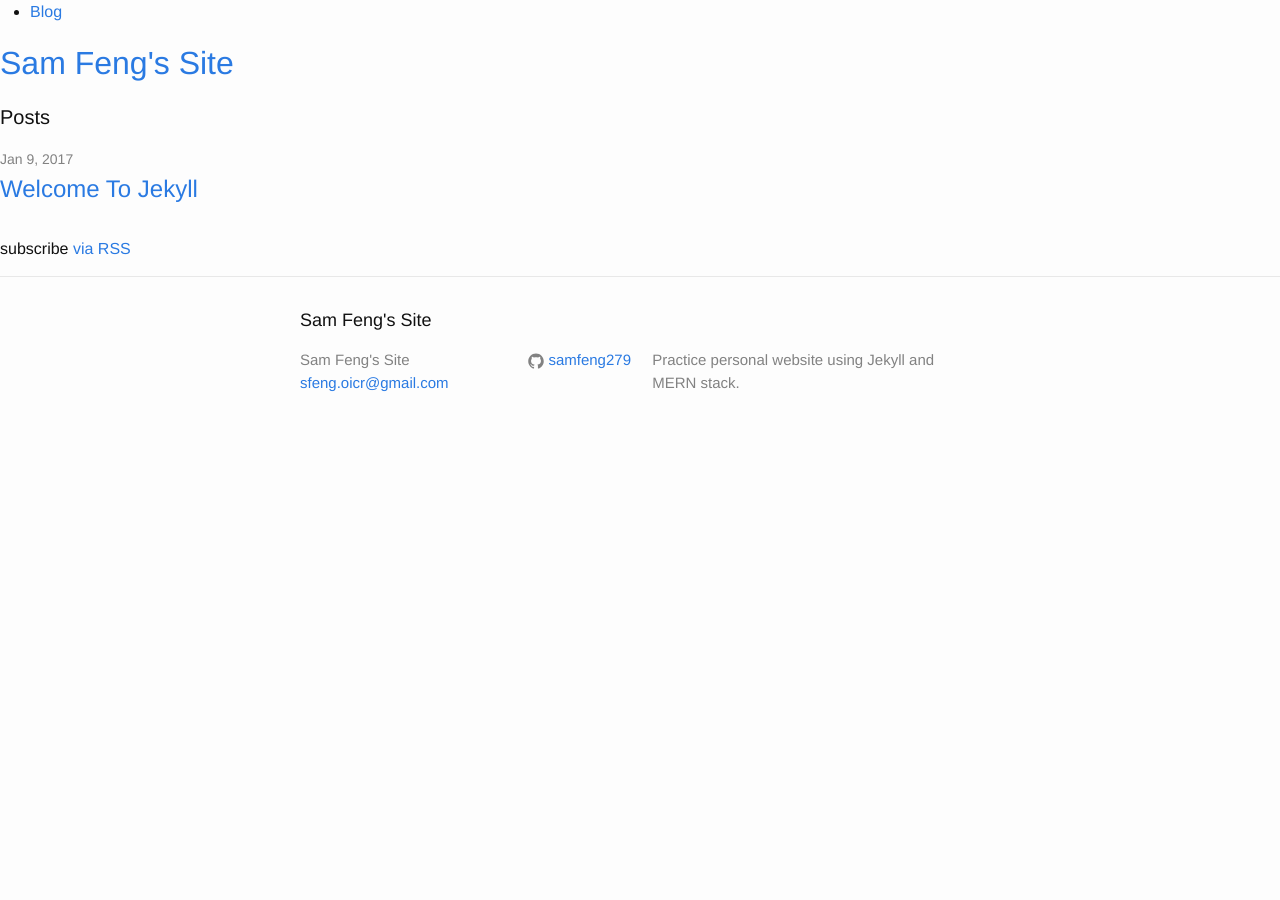
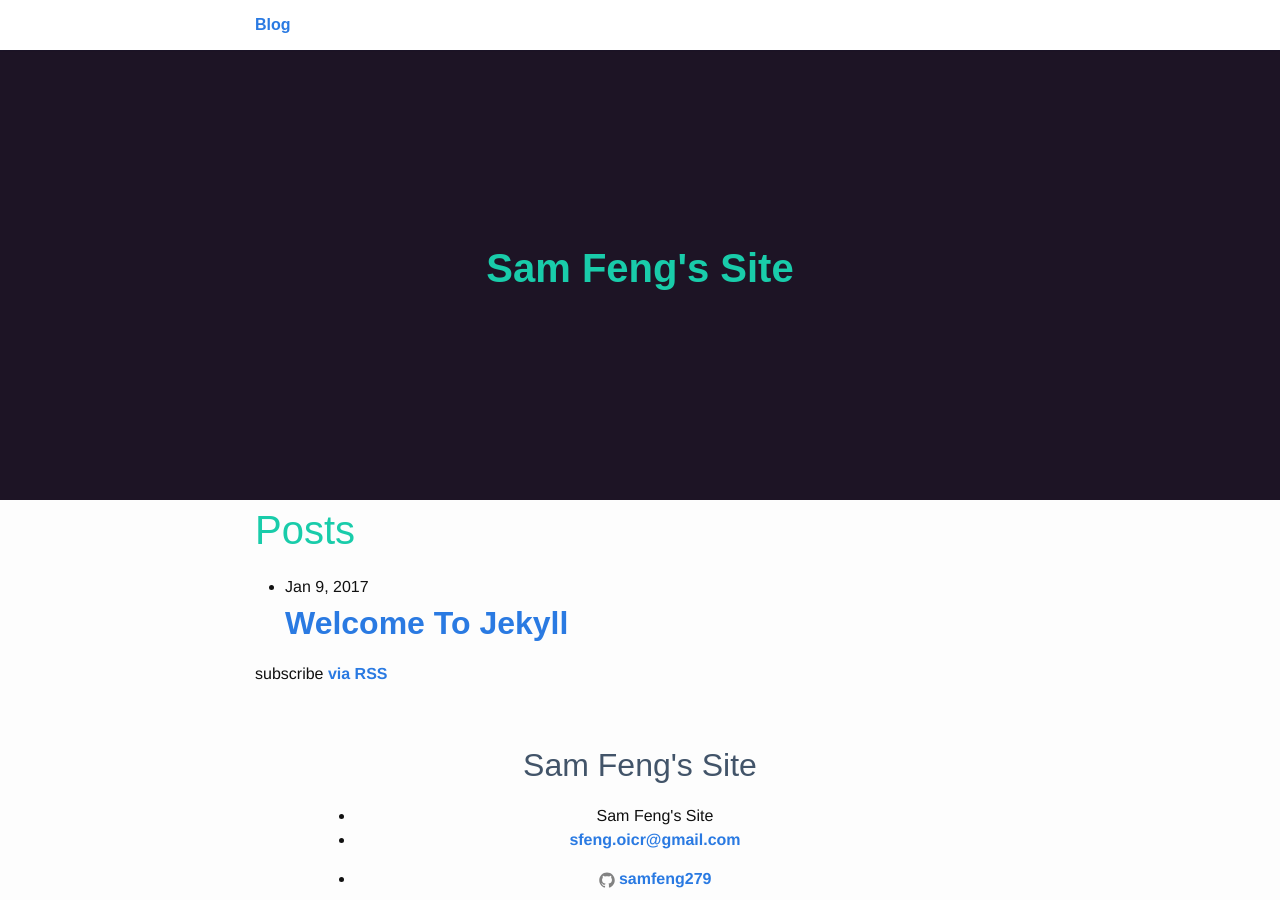
Before and after one commit to samfeng279/samfeng279.github.io, a Jekyll site: the page built from index.html, in a window 1280 px wide and 900 px high. Built offline with Jekyll 4.4.1, drawn with Linux system fonts in a browser that asks for light colours; some web fonts are replaced.

Commit message:
Update _layout.scss

```diff
--- a/_sass/_layout.scss
+++ b/_sass/_layout.scss
@@ -1,242 +1,111 @@
-/**
- * Site header
- */
-.site-header {
-    border-top: 5px solid $grey-color-dark;
-    border-bottom: 1px solid $grey-color-light;
-    min-height: 56px;
-
-    // Positioning context for the mobile navigation icon
-    position: relative;
+body {
+	margin: 0;
+	color: $font-color;
+	font-family: $font-style;
+	font-size: 1.1em;
+	line-height: 1.6;
+	-webkit-font-smoothing: antialiased;
+}
+h1,
+h2,
+h3 {
+	font-weight: 600;
+	color: $heading-font-color;
+	font-family: $heading-font;
+	line-height: 1.5;
+}
+h1 {
+	color: $main;
+	font-size: 2.5em;
+	a,
+	a:visited {
+		text-decoration: none;
+		color: $main;
+	}
+}
+h2 {
+	font-size: 2em;
+}
+a,
+a:visited {
+	color: $link-color;
+	text-decoration: underline;
+	font-weight: bold;
+}
+a:hover {
+	color: $link-hover-color;
+	text-decoration: underline;
+}
+header {
+	background: $header;
+	padding: 0px 15px;
+	text-align: center;
+	margin: 50px 0 0;
+	height: 50vh;
+	display: flex;
+	justify-content: center;
+	align-items: center;
+}
+main {
+	padding: 0 15px;
+	max-width: $content-width;
+	margin: 0 auto;
+}
+time {
+	color: #898989;
+}
+.container {
+	max-width: $content-width;
+	margin: 0 auto;
 }
 
-.site-title {
-    font-size: 26px;
-    font-weight: 300;
-    line-height: 56px;
-    letter-spacing: -1px;
-    margin-bottom: 0;
+/* Aside */
+
+aside {
+	position: fixed;
+	top: 0;
+	left: 0;
+	background: #fff;
+	width: 100%;
+	z-index: 2;
+	border-bottom: 1px solid lighten($light, 30%);
+	box-shadow: 0px 1px 1px RGBA(4, 25, 54, .1);
+	nav {
 		float: left;
-
-    &,
-    &:visited {
-        color: $grey-color-dark;
-    }
-}
-
-.site-nav {
-    float: right;
-    line-height: 56px;
-
-    .menu-icon {
-        display: none;
-    }
-
-    .page-link {
-        color: $text-color;
-        line-height: $base-line-height;
-
-        // Gaps between nav items, but not on the last one
-        &:not(:last-child) {
-            margin-right: 20px;
-        }
-    }
-
-    @include media-query($on-palm) {
-        position: absolute;
-        top: 9px;
-        right: $spacing-unit / 2;
-        background-color: $background-color;
-        border: 1px solid $grey-color-light;
-        border-radius: 5px;
-        text-align: right;
-
-        .menu-icon {
+		max-width: 800px;
+		margin: 0 auto;
+		ul {
+			margin: 0;
+			padding: 0;
+			list-style: none;
+			li {
+				float: left;
+				position: relative;
+				a {
+					text-decoration: none;
 					display: block;
-            float: right;
-            width: 36px;
-            height: 26px;
-            line-height: 0;
-            padding-top: 10px;
-            text-align: center;
-
-            > svg {
-                width: 18px;
-                height: 15px;
-
-                path {
-                    fill: $grey-color-dark;
+					padding: 15px;
+					font-family: 'Muli', sans-serif;
+					line-height: 20px;
+					margin-bottom: -1px;
+					box-shadow: 0;
+					&:hover,
+					&:active {
+						background: $header;
+						text-decoration: none;
+						color: $main;
 					}
 				}
 			}
-
-        .trigger {
+		}
+		&:after {
+			content: '';
+			display: table;
 			clear: both;
-            display: none;
-        }
-
-        &:hover .trigger {
-            display: block;
-            padding-bottom: 5px;
-        }
-
-        .page-link {
-            display: block;
-            padding: 5px 10px;
-
-            &:not(:last-child) {
-                margin-right: 0;
-            }
-            margin-left: 20px;
 		}
 	}
 }
-
-
-
-/**
- * Site footer
- */
-.site-footer {
-    border-top: 1px solid $grey-color-light;
-    padding: $spacing-unit 0;
+footer {
+	text-align: center;
+	padding: 40px;
 }
-
-.footer-heading {
-    font-size: 18px;
-    margin-bottom: $spacing-unit / 2;
-}
-
-.contact-list,
-.social-media-list {
-    list-style: none;
-    margin-left: 0;
-}
-
-.footer-col-wrapper {
-    font-size: 15px;
-    color: $grey-color;
-    margin-left: -$spacing-unit / 2;
-    @extend %clearfix;
-}
-
-.footer-col {
-    float: left;
-    margin-bottom: $spacing-unit / 2;
-    padding-left: $spacing-unit / 2;
-}
-
-.footer-col-1 {
-    width: -webkit-calc(35% - (#{$spacing-unit} / 2));
-    width:         calc(35% - (#{$spacing-unit} / 2));
-}
-
-.footer-col-2 {
-    width: -webkit-calc(20% - (#{$spacing-unit} / 2));
-    width:         calc(20% - (#{$spacing-unit} / 2));
-}
-
-.footer-col-3 {
-    width: -webkit-calc(45% - (#{$spacing-unit} / 2));
-    width:         calc(45% - (#{$spacing-unit} / 2));
-}
-
-@include media-query($on-laptop) {
-    .footer-col-1,
-    .footer-col-2 {
-        width: -webkit-calc(50% - (#{$spacing-unit} / 2));
-        width:         calc(50% - (#{$spacing-unit} / 2));
-    }
-
-    .footer-col-3 {
-        width: -webkit-calc(100% - (#{$spacing-unit} / 2));
-        width:         calc(100% - (#{$spacing-unit} / 2));
-    }
-}
-
-@include media-query($on-palm) {
-    .footer-col {
-        float: none;
-        width: -webkit-calc(100% - (#{$spacing-unit} / 2));
-        width:         calc(100% - (#{$spacing-unit} / 2));
-    }
-}
-
-
-
-/**
- * Page content
- */
-.page-content {
-    padding: $spacing-unit 0;
-}
-
-.page-heading {
-    font-size: 20px;
-}
-
-.post-list {
-    margin-left: 0;
-    list-style: none;
-
-    > li {
-        margin-bottom: $spacing-unit;
-    }
-}
-
-.post-meta {
-    font-size: $small-font-size;
-    color: $grey-color;
-}
-
-.post-link {
-    display: block;
-    font-size: 24px;
-}
-
-
-
-/**
- * Posts
- */
-.post-header {
-    margin-bottom: $spacing-unit;
-}
-
-.post-title {
-    font-size: 42px;
-    letter-spacing: -1px;
-    line-height: 1;
-
-    @include media-query($on-laptop) {
-        font-size: 36px;
-    }
-}
-
-.post-content {
-    margin-bottom: $spacing-unit;
-
-    h2 {
-        font-size: 32px;
-
-        @include media-query($on-laptop) {
-            font-size: 28px;
-        }
-    }
-
-    h3 {
-        font-size: 26px;
-
-        @include media-query($on-laptop) {
-            font-size: 22px;
-        }
-    }
-
-    h4 {
-        font-size: 20px;
-
-        @include media-query($on-laptop) {
-            font-size: 18px;
-        }
-    }
-}
```
Lines whose indentation alone changed are shown as unchanged.
